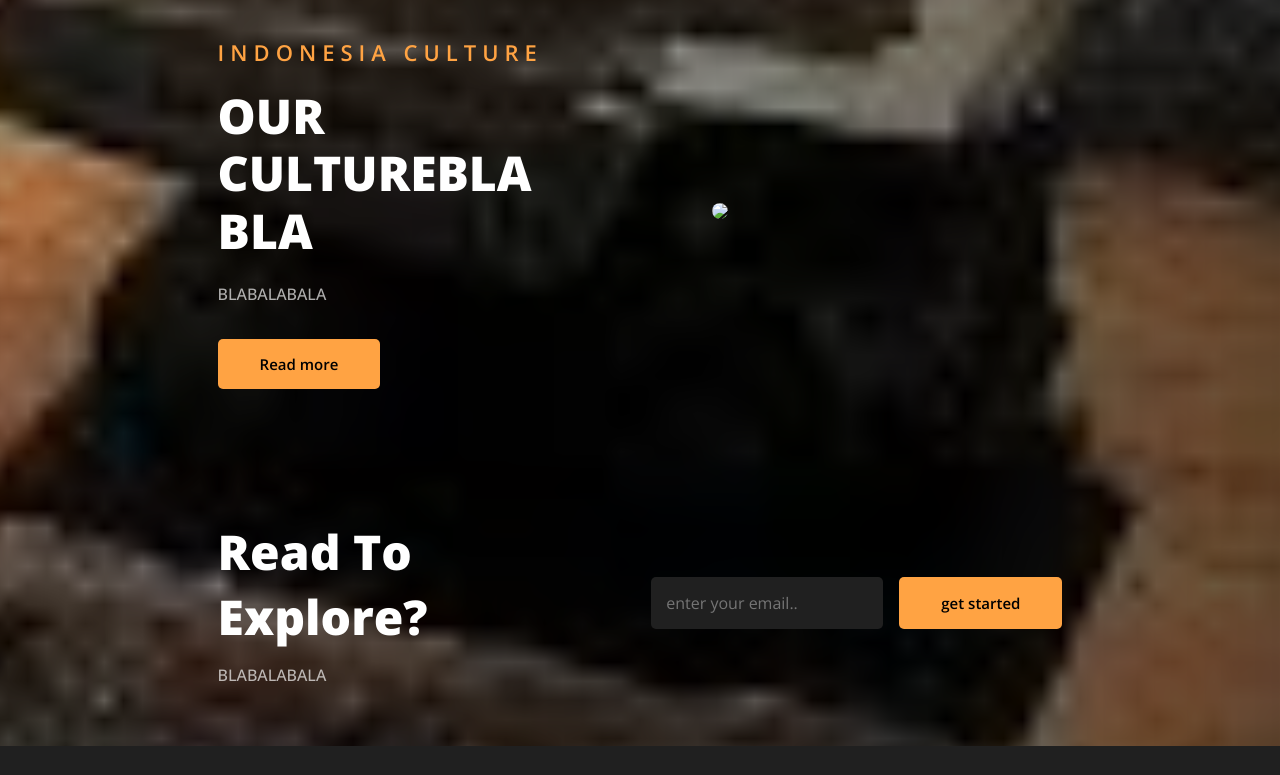
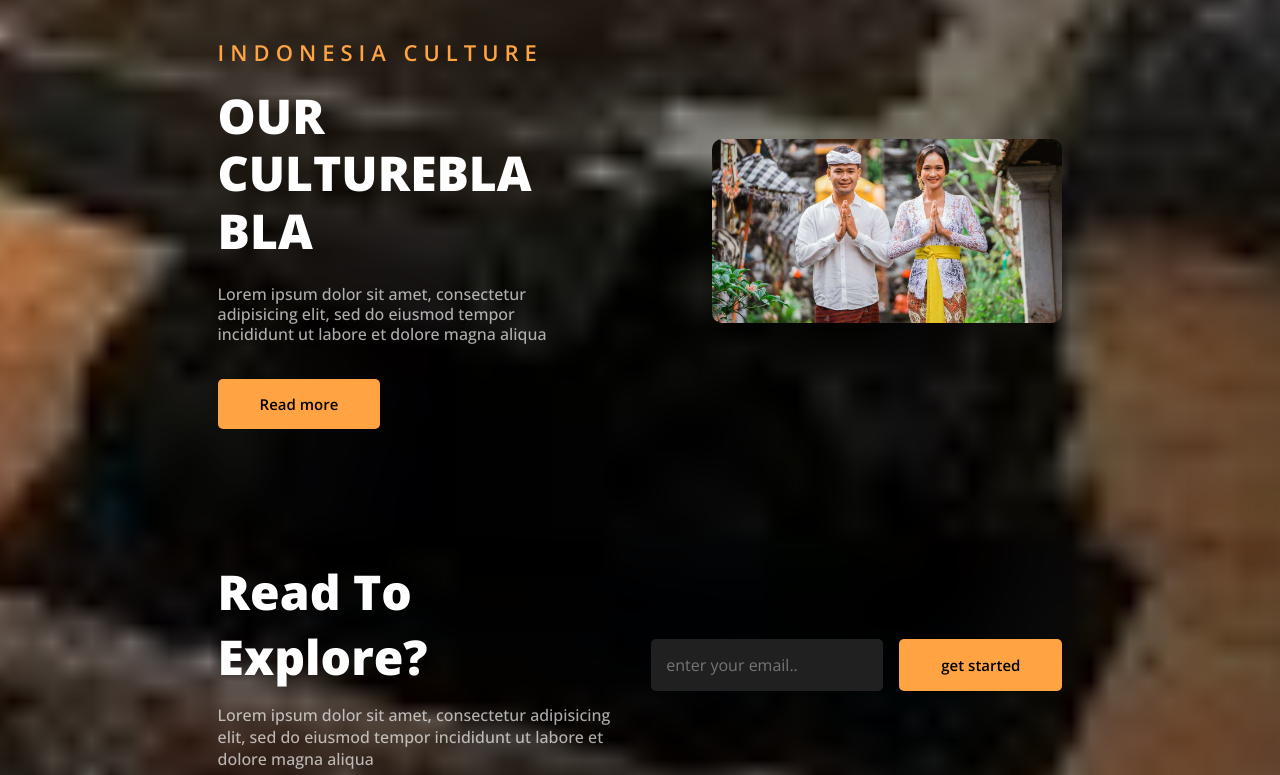
Before and after one commit to wijaya060906/pertambangan, a plain HTML site: page index.html in a window 1280 px wide. Shown: the part 2600-3375 px from the top of the page. Drawn offline with nearby package versions, Linux system fonts and the light colour scheme; a script that the page names is missing.

Commit message:
Update 1.3

```diff
--- a/index.html
+++ b/index.html
@@ -132,12 +132,12 @@
         <div class="Culture-text">
             <h5>INDONESIA CULTURE</h5>
             <h2>OUR CULTUREBLA BLA</h2>
-            <P>BLABALABALA</P>
+            <P>Lorem ipsum dolor sit amet, consectetur adipisicing elit, sed do eiusmod tempor incididunt ut labore et dolore magna aliqua</P>
             <a href="#"class="btn">Read more</a>
         </div>
 
         <div class="Culture-img">
-            <img src="img/c1.png">
+            <img src="/img/indonesian-culture.jpg">
         </div>
     </section>
 
@@ -146,7 +146,7 @@
         <div class="newsletter-content">
             <div class="newsletter-text">
                 <h2>Read To Explore?</h2>
-                <p>BLABALABALA</p>
+                <p>Lorem ipsum dolor sit amet, consectetur adipisicing elit, sed do eiusmod tempor incididunt ut labore et dolore magna aliqua</p>
             </div>
 
             <form action="">
```
Also changed, not shown: img/indonesian-culture.jpg (added).
